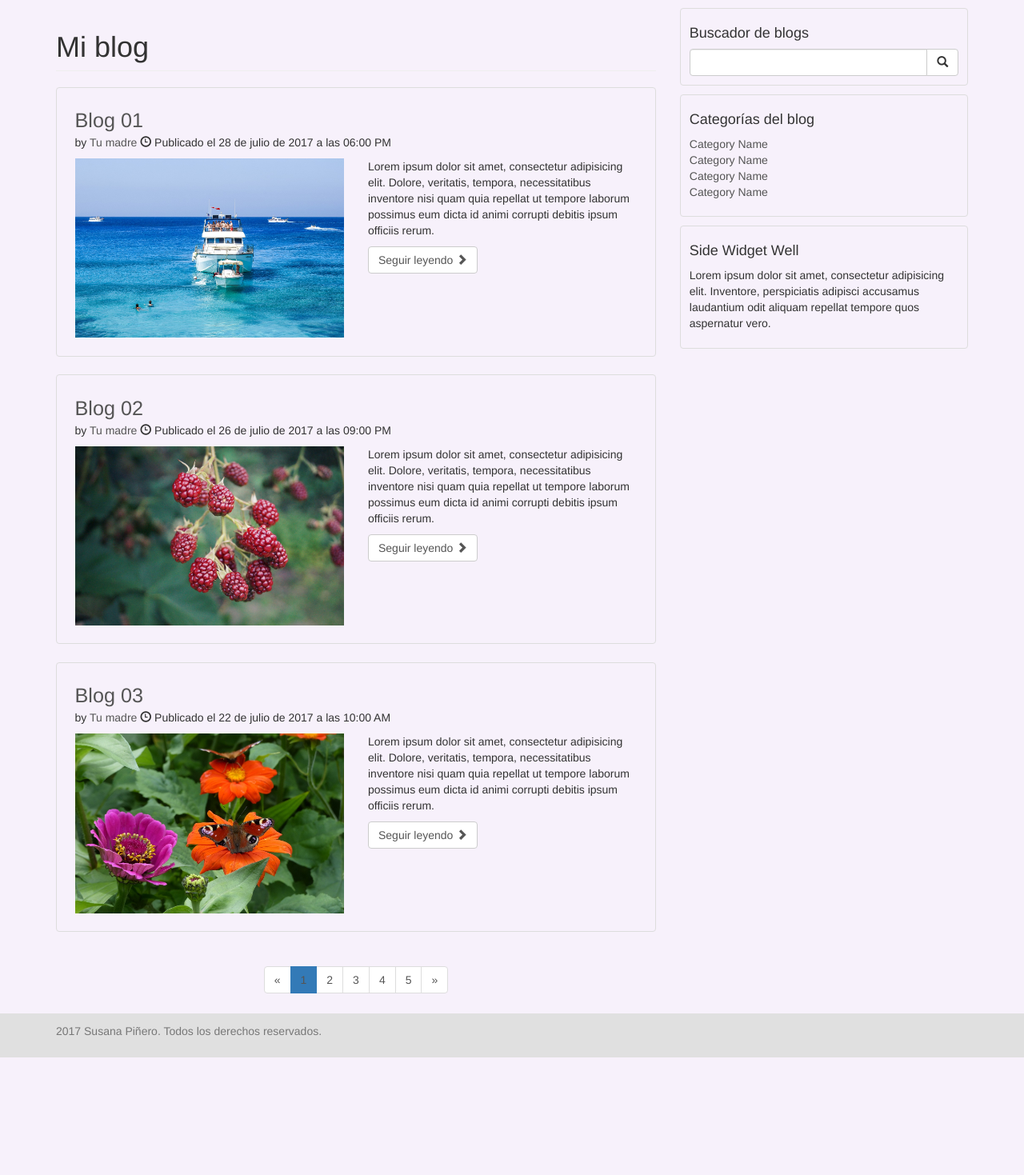
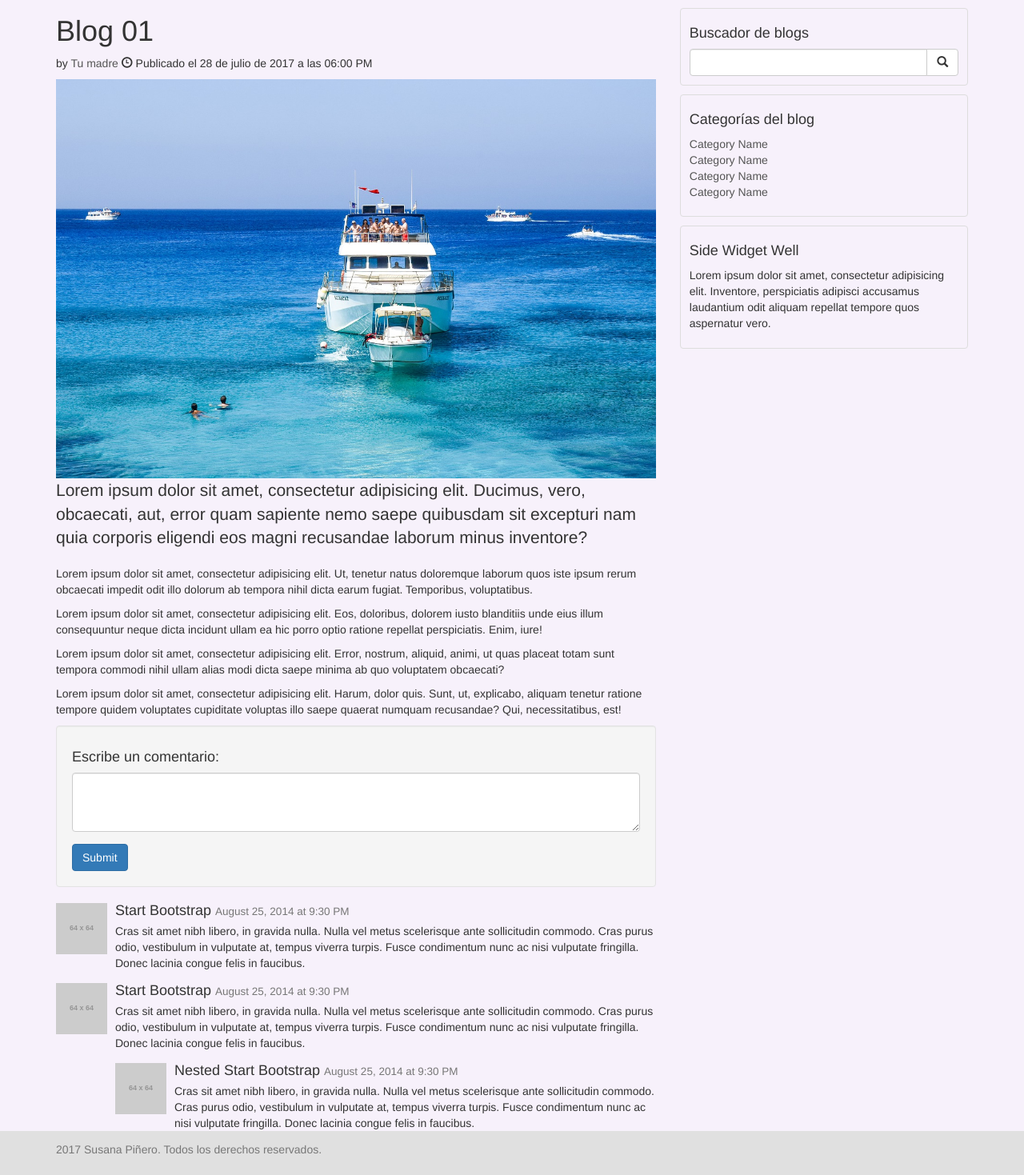
Before and after one commit to susananzth/LP_Bootstrap, a PHP site: page /article.php in a window 1280 px wide. Shown: the part 51-1520 px from the top of the page at 80% size. Before the commit the page ends 1373 px from the top, so only its background shows below. Run offline with PHP 8.4, Linux system fonts and the light colour scheme; grey boxes labelled with a size stand in for pictures from a placeholder-image service; some libraries are stand-ins or nearby versions.

Commit message:
Modificando artículo de blog en article.php y entradas en blog.php

```diff
--- a/article.php
+++ b/article.php
@@ -7,111 +7,99 @@ include("partials/nav.php"); ?>
 
 <section>
     <div class="container">
+
         <div class="row">
-            <!-- Blog Entries Column -->
-            <div class="col-md-8 col-sm-8 col-xs-9">
-                <h1 class="page-header">Mi blog</h1>
-                <div class="entry">
-                    <a href="#" class="blog-title">Blog 01</a>
+
+            <!-- Blog Post Content Column -->
+            <div class="col-lg-8 col-md-8 col-sm-8 col-xs-9 ">
+
+                <!-- Title -->
+                <h1>Blog 01</h1>
+                <!-- Author -->
                 <p>
                     by <a href="#">Tu madre</a>
                     <span class="glyphicon glyphicon-time"></span>
                     Publicado el 28 de julio de 2017 a las 06:00 PM
                 </p>
-                    <div class="row">
-                        <div class="col-md-6 col-sm-6 col-xs-12">
+
+                <!-- Preview Image -->
                 <img class="img-responsive" src="img/03.jpg" alt="">
+
+                <!-- Post Content -->
+                <p class="lead">Lorem ipsum dolor sit amet, consectetur adipisicing
+                    elit. Ducimus, vero, obcaecati, aut, error quam sapiente nemo saepe
+                    quibusdam sit excepturi nam quia corporis eligendi eos magni
+                    recusandae laborum minus inventore?</p>
+                <p>Lorem ipsum dolor sit amet, consectetur adipisicing elit. Ut,
+                    tenetur natus doloremque laborum quos iste ipsum rerum obcaecati
+                    impedit odit illo dolorum ab tempora nihil dicta earum fugiat.
+                    Temporibus, voluptatibus.</p>
+                <p>Lorem ipsum dolor sit amet, consectetur adipisicing elit. Eos,
+                    doloribus, dolorem iusto blanditiis unde eius illum consequuntur
+                    neque dicta incidunt ullam ea hic porro optio ratione repellat
+                    perspiciatis. Enim, iure!</p>
+                <p>Lorem ipsum dolor sit amet, consectetur adipisicing elit. Error,
+                    nostrum, aliquid, animi, ut quas placeat totam sunt tempora commodi
+                    nihil ullam alias modi dicta saepe minima ab quo voluptatem obcaecati?</p>
+                <p>Lorem ipsum dolor sit amet, consectetur adipisicing elit. Harum,
+                    dolor quis. Sunt, ut, explicabo, aliquam tenetur ratione tempore
+                    quidem voluptates cupiditate voluptas illo saepe quaerat numquam
+                    recusandae? Qui, necessitatibus, est!</p>
+
+                <!-- Blog Comments -->
+
+                <!-- Comments Form -->
+                <div class="well">
+                    <h4>Escribe un comentario:</h4>
+                    <form role="form">
+                        <div class="form-group">
+                            <textarea class="form-control" rows="3"></textarea>
                         </div>
-                        <div class="col-md-6 col-sm-6 col-xs-12">
-                            <p>Lorem ipsum dolor sit amet, consectetur adipisicing elit. Dolore,
-                                veritatis, tempora, necessitatibus inventore nisi quam quia
-                                repellat ut tempore laborum possimus eum dicta id animi corrupti
-                                debitis ipsum officiis rerum.</p>
-                            <a class="btn btn-default" href="#">Seguir leyendo
-                                <span class="glyphicon glyphicon-chevron-right"></span>
+                        <button type="submit" class="btn btn-primary">Submit</button>
+                    </form>
+                </div>
+
+                <!-- Posted Comments -->
+                <!-- Comment -->
+                <div class="media">
+                    <a class="pull-left" href="#">
+                        <img class="media-object" src="http://placehold.it/64x64" alt="">
                     </a>
+                    <div class="media-body">
+                        <h4 class="media-heading">Start Bootstrap
+                            <small>August 25, 2014 at 9:30 PM</small>
+                        </h4>
+                        Cras sit amet nibh libero, in gravida nulla. Nulla vel metus scelerisque ante sollicitudin commodo. Cras purus odio, vestibulum in vulputate at, tempus viverra turpis. Fusce condimentum nunc ac nisi vulputate fringilla. Donec lacinia congue felis in faucibus.
+                    </div>
+                </div>
+
+                <!-- Comment -->
+                <div class="media">
+                    <a class="pull-left" href="#">
+                        <img class="media-object" src="http://placehold.it/64x64" alt="">
+                    </a>
+                    <div class="media-body">
+                        <h4 class="media-heading">Start Bootstrap
+                            <small>August 25, 2014 at 9:30 PM</small>
+                        </h4>
+                        Cras sit amet nibh libero, in gravida nulla. Nulla vel metus scelerisque ante sollicitudin commodo. Cras purus odio, vestibulum in vulputate at, tempus viverra turpis. Fusce condimentum nunc ac nisi vulputate fringilla. Donec lacinia congue felis in faucibus.
+                        <!-- Nested Comment -->
+                        <div class="media">
+                            <a class="pull-left" href="#">
+                                <img class="media-object" src="http://placehold.it/64x64" alt="">
+                            </a>
+                            <div class="media-body">
+                                <h4 class="media-heading">Nested Start Bootstrap
+                                    <small>August 25, 2014 at 9:30 PM</small>
+                                </h4>
+                                Cras sit amet nibh libero, in gravida nulla. Nulla vel metus scelerisque ante sollicitudin commodo. Cras purus odio, vestibulum in vulputate at, tempus viverra turpis. Fusce condimentum nunc ac nisi vulputate fringilla. Donec lacinia congue felis in faucibus.
+                            </div>
+                        </div>
+                        <!-- End Nested Comment -->
                     </div>
                 </div>
             </div>
-
-                <div class="entry">
-                    <a href="#" class="blog-title">Blog 02</a>
-                    <p>
-                        by <a href="#">Tu madre</a>
-                        <span class="glyphicon glyphicon-time"></span>
-                        Publicado el 26 de julio de 2017 a las 09:00 PM
-                    </p>
-                    <div class="row">
-                        <div class="col-md-6 col-sm-6 col-xs-12">
-                            <img class="img-responsive" src="img/05.jpg" alt="">
-                        </div>
-                        <div class="col-md-6 col-sm-6 col-xs-12">
-                            <p>Lorem ipsum dolor sit amet, consectetur adipisicing elit. Dolore,
-                                veritatis, tempora, necessitatibus inventore nisi quam quia
-                                repellat ut tempore laborum possimus eum dicta id animi corrupti
-                                debitis ipsum officiis rerum.</p>
-                            <a class="btn btn-default" href="#">Seguir leyendo
-                                <span class="glyphicon glyphicon-chevron-right"></span>
-                            </a>
-                        </div>
-                    </div>
-                </div>
-                <div class="entry">
-                    <a href="#" class="blog-title">Blog 03</a>
-                    <p>
-                        by <a href="#">Tu madre</a>
-                        <span class="glyphicon glyphicon-time"></span>
-                        Publicado el 22 de julio de 2017 a las 10:00 AM
-                    </p>
-                    <div class="row">
-                        <div class="col-md-6 col-sm-6 col-xs-12">
-                            <img class="img-responsive" src="img/06.jpg" alt="">
-                        </div>
-                        <div class="col-md-6 col-sm-6 col-xs-12">
-                            <p>Lorem ipsum dolor sit amet, consectetur adipisicing elit. Dolore,
-                                veritatis, tempora, necessitatibus inventore nisi quam quia
-                                repellat ut tempore laborum possimus eum dicta id animi corrupti
-                                debitis ipsum officiis rerum.</p>
-                            <a class="btn btn-default" href="#">Seguir leyendo
-                                <span class="glyphicon glyphicon-chevron-right"></span>
-                            </a>
-                        </div>
-                    </div>
-                </div>
-
-                <!-- Pagination | Paginadores -->
-                <div class="row text-center">
-                    <div class="col-lg-12">
-                        <ul class="pagination">
-                            <li>
-                                <a href="#">&laquo;</a>
-                            </li>
-                            <li class="active">
-                                <a href="#">1</a>
-                            </li>
-                            <li>
-                                <a href="#">2</a>
-                            </li>
-                            <li>
-                                <a href="#">3</a>
-                            </li>
-                            <li>
-                                <a href="#">4</a>
-                            </li>
-                            <li>
-                                <a href="#">5</a>
-                            </li>
-                            <li>
-                                <a href="#">&raquo;</a>
-                            </li>
-                        </ul>
-                    </div>
-                </div>
-            </div>
-
-
-            <!-- Blog Sidebar Widgets Column -->
-            <div class="col-md-4 col-sm-4 col-xs-3">
+            <div class="col-lg-4 col-md-4 col-sm-4 col-xs-3">
                 <!-- Blog Search | Buscador de blogs -->
                 <div class="widget">
                     <h4>Buscador de blogs</h4>
@@ -141,9 +129,12 @@ include("partials/nav.php"); ?>
                         Inventore, perspiciatis adipisci accusamus laudantium odit
                         aliquam repellat tempore quos aspernatur vero.</p>
                 </div>
+
             </div>
+
         </div>
-    </div>
+        <!-- /.row -->
+
 </section>
 
 <?php /*Includes footer and javascript |
--- a/css/mystyle.css
+++ b/css/mystyle.css
@@ -140,6 +140,13 @@ a.navbar-btn{
     border-radius: 4px;
     margin-bottom: 3%;
 }
+
+.post{
+    padding: 3% 3%;
+    border: 1px solid #ddd;
+    border-radius: 4px;
+    margin-bottom: 3%;
+}
 .blog-title{
     font-size: 180%;
 }
```
Also changed, not shown: blog.php (added, +151 -0 lines). Lines whose indentation alone changed are shown as unchanged.
